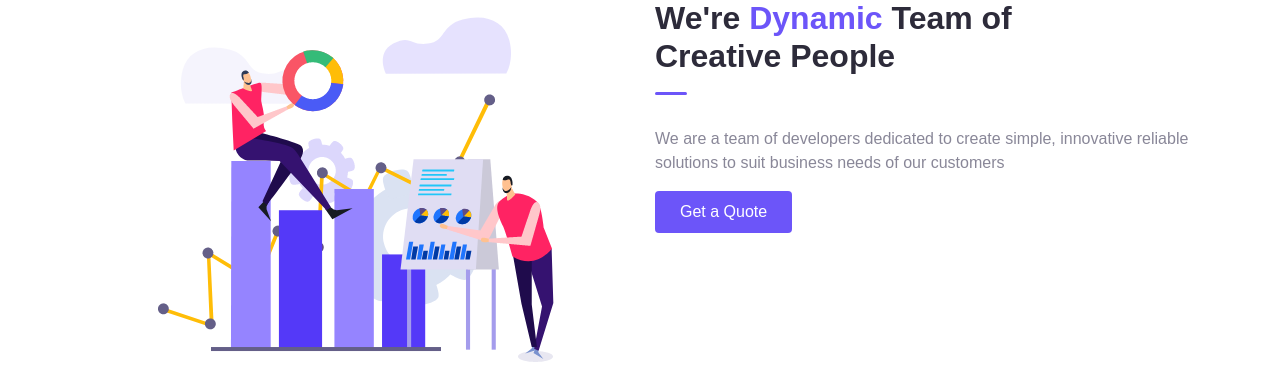
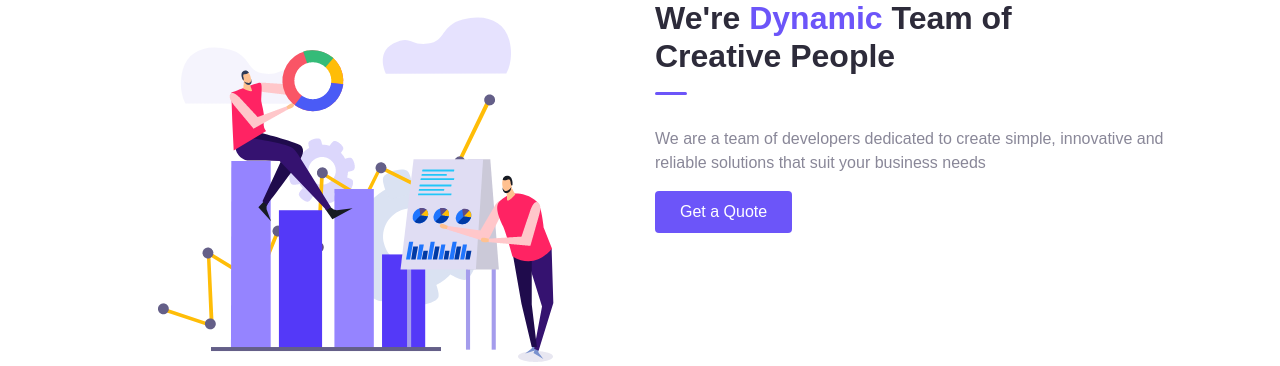
Before and after one commit to Ndxxxu-Ndichu/ButterflyInfusion, a Flask app: page / in a window 1280 px wide. Shown: the part 1208-1574 px from the top of the page. Run offline with Flask 2, Linux system fonts and the light colour scheme; data that the repository does not hold is empty; some libraries are stand-ins or nearby versions.

Commit message:
initial commit

```diff
--- a/bi/templates/index.html
+++ b/bi/templates/index.html
@@ -143,7 +143,7 @@
           <div class="col-lg-6 py-3 wow fadeInRight">
             <h2 class="title-section">We're <span class="marked">Dynamic</span> Team of Creative People</h2>
             <div class="divider"></div>
-            <p>We are a team of developers dedicated to create simple, innovative reliable solutions to suit business needs of our customers</p>
+            <p>We are a team of developers dedicated to create simple, innovative and reliable solutions that suit your business needs</p>
 
             <a href="#contact" class="btn btn-primary">Get a Quote</a>
 
```
